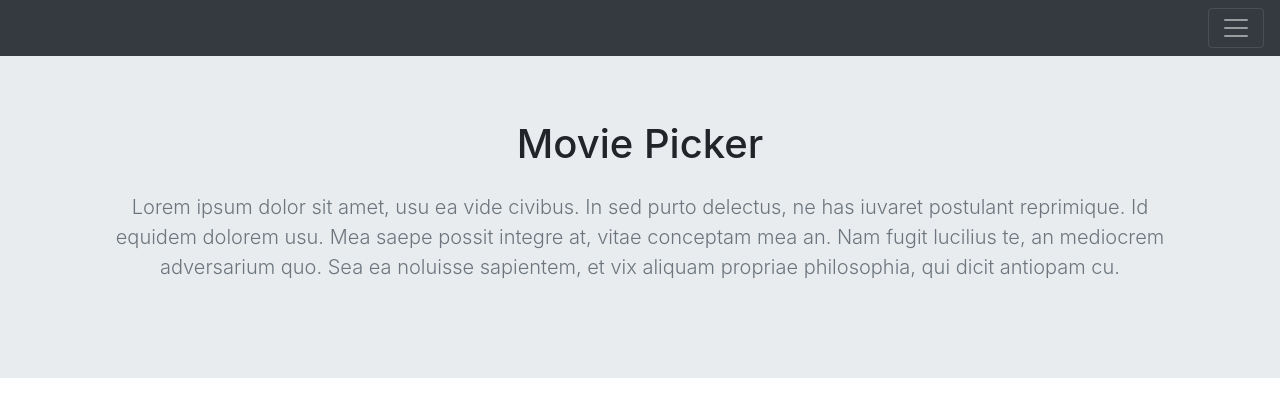
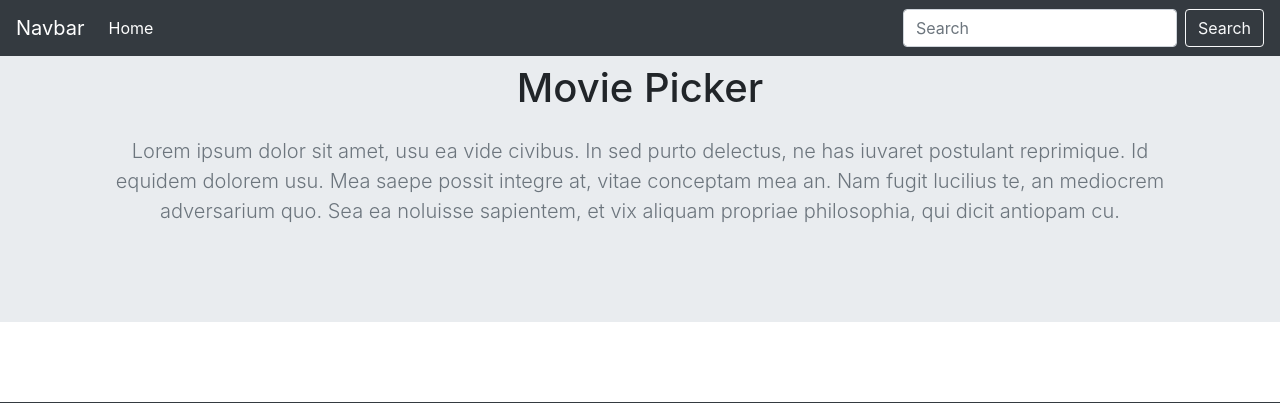
Before and after one commit to tee24/movie_recommendation, a Flask app: page / in a window 1280 px wide. Shown: the top 403 px of the page. Run offline with Flask 2, Linux system fonts and the light colour scheme; data that the repository does not hold is empty; some libraries are stand-ins or nearby versions.

Commit message:
updated navbar

```diff
--- a/flaskmovie/routes.py
+++ b/flaskmovie/routes.py
@@ -73,6 +73,7 @@ def movie(movie_id):
 		new_movie = Movie(tmdb_id=movie_id)
 		db.session.add(new_movie)
 		db.session.commit()
+		return redirect(url_for('movie', movie_id=movie_id))
 	form = CommentForm()
 	if form.validate_on_submit():
 		if current_user.is_authenticated:
--- a/flaskmovie/templates/index.html
+++ b/flaskmovie/templates/index.html
@@ -3,9 +3,9 @@
 <div class="container-fluid">
     <div class="row mb-5">
         {% for item in movies %}
-        <div class="col-sm-6 col-md-4 col-lg-2 py-1">
+        <div class="col-6 col-sm-4 col-md-3 col-xl-2 py-1">
             <div class="card h-100">
-                <img src="https://image.tmdb.org/t/p/w500/{{ item.poster_path }}" class="card-img-top"
+                <img src="https://image.tmdb.org/t/p/w500/{{ item.poster_path }}" class="card-img-top movie-header"
                      alt="image">
                 <div class="card-body">
                     <h5 class="card-title">{{ item.original_title }}</h5>
--- a/flaskmovie/templates/movie.html
+++ b/flaskmovie/templates/movie.html
@@ -1,6 +1,9 @@
 {% extends "template.html" %}
 {% block content %}
-
+<div class="container-fluid m-5">
+    <div class="row">
+    </div>
+</div>
 <!-- COMMENTS -->
 <div class="container">
     <div class="row">
--- a/flaskmovie/templates/template.html
+++ b/flaskmovie/templates/template.html
@@ -11,37 +11,25 @@
     <title>Hello, world!</title>
   </head>
   <body>
-   <div class="pos-f-t">
-  <div class="row bg-dark">
-    <div class="collapse col-md-6" id="navbarToggleExternalContent">
-    <div class="p-5">
-      <h4 class="text-white">About</h4>
-      <span class="text-muted">
-        Lorem ipsum dolor sit amet, usu ea vide civibus. In sed purto delectus, ne has iuvaret postulant reprimique. Id equidem dolorem usu. Mea saepe possit integre at, vitae conceptam mea an. Nam fugit lucilius te, an mediocrem adversarium quo. Sea ea noluisse sapientem, et vix aliquam propriae philosophia, qui dicit antiopam cu.
-      </span>
-    </div>
-      </div>
-    <div class="collapse col-md-6" id="navbarToggleExternalContent2">
-    <div class="p-5">
-      <h4 class="text-white">Links</h4>
-        {% if current_user.is_authenticated %}
-            <a href="{{ url_for('logout') }}" class="text-white py-1">Logout</a><br>
-            <a href="{{ url_for('account') }}" class="text-white py-1">Account</a><br>
-        {% else %}
-            <a href="{{ url_for('login') }}" class="text-white py-1">Sign In</a><br>
-            <a href="{{ url_for('register') }}" class="text-white py-1">Sign Up</a><br>
-        {% endif %}
-        <a href="#" class="text-white py-1">FAQ's</a><br>
-        <a href="#" class="text-white py-1">Contact</a><br>
-    </div>
+<nav class="navbar fixed-top navbar-expand-lg navbar-dark bg-dark">
+  <a class="navbar-brand" href="#">Navbar</a>
+  <button class="navbar-toggler" type="button" data-toggle="collapse" data-target="#navbarTogglerDemo02" aria-controls="navbarTogglerDemo02" aria-expanded="false" aria-label="Toggle navigation">
+    <span class="navbar-toggler-icon"></span>
+  </button>
+
+  <div class="collapse navbar-collapse" id="navbarTogglerDemo02">
+    <ul class="navbar-nav mr-auto mt-2 mt-lg-0">
+      <li class="nav-item active">
+        <a class="nav-link" href="#">Home <span class="sr-only">(current)</span></a>
+      </li>
+    </ul>
+    <form class="form-inline my-2 my-lg-0">
+      <input class="form-control mr-sm-2" type="search" placeholder="Search">
+      <button class="btn btn-outline-light my-2 my-sm-0" type="submit">Search</button>
+    </form>
   </div>
-  </div>
-  <nav class="navbar navbar-dark bg-dark navbar-fixed-top">
-    <button class="navbar-toggler ml-auto" type="button" data-toggle="collapse" data-target="#navbarToggleExternalContent,#navbarToggleExternalContent2" aria-controls="navbarToggleExternalContent" aria-expanded="false" aria-label="Toggle navigation">
-      <span class="navbar-toggler-icon"></span>
-    </button>
-  </nav>
-</div>
+</nav>
+
 
     <div class="jumbotron jumbotron-fluid text-center">
         <div class="container">
```
Also changed, not shown: 1 other file.
